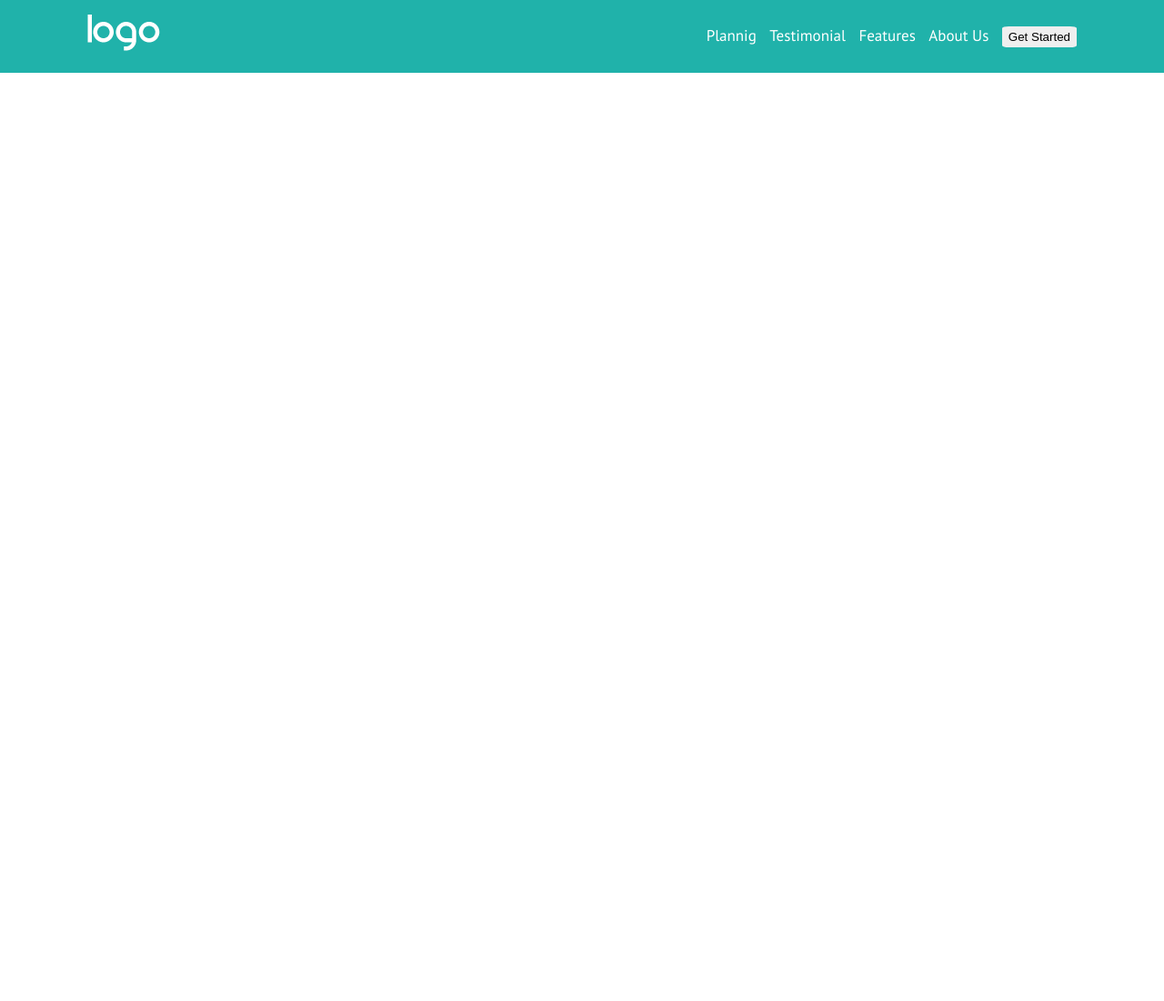
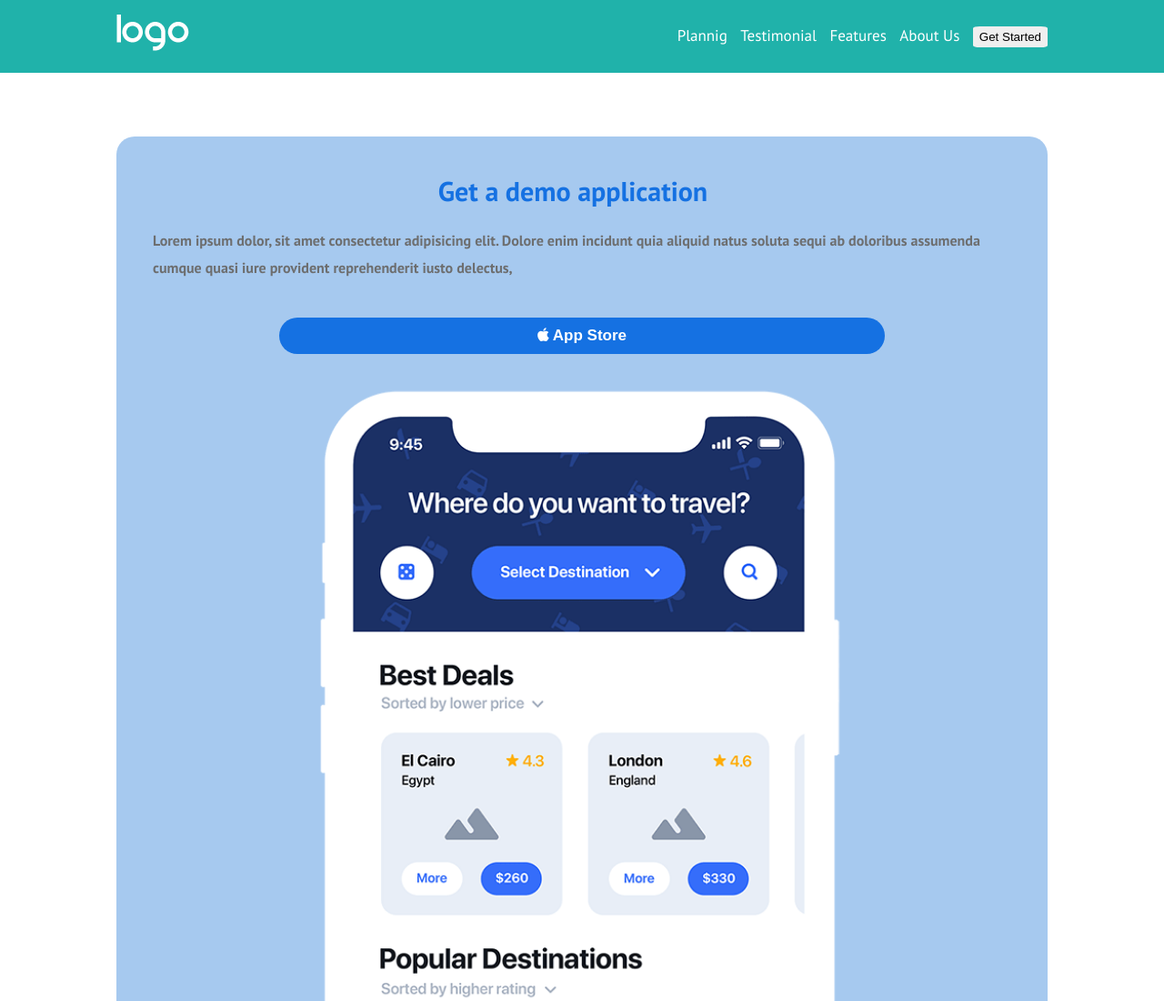
Before and after one commit to jeremy-mazzocco/htmlcss-responsive-layout, a plain HTML site: page index.html in a window 1280 px wide. Shown: the top 1100 px of the page at 91% size. Before the commit the page ends 800 px from the top, so only its background shows below. Drawn offline with Linux system fonts and the light colour scheme.

Commit message:
add first section

```diff
--- a/index.html
+++ b/index.html
@@ -20,7 +20,7 @@
 
     <!-- Header -->
     <header>
-        <div class="container">
+        <div class="container" id="head">
             <nav class="row">
                 <div class="col">
                     <img src="img/logo.png" alt="">
@@ -45,16 +45,70 @@
                     <button>
                         Get Started
                     </button>
-
                 </div>
-
-
             </nav>
         </div>
     </header>
 
     <!-- Main part -->
     <main>
+        <!-- Section 1 - Get a demo -->
+        <section class="container demo">
+            <!-- 1 -->
+            <div class="container acc1">
+                <h2>
+                    Get a demo application
+                </h2>
+                <p>
+                    Lorem ipsum dolor, sit amet consectetur adipisicing elit. Dolore enim incidunt quia aliquid
+                    natus
+                    soluta sequi ab doloribus assumenda cumque quasi iure provident reprehenderit iusto delectus,
+
+                </p>
+                <button>
+                    <i class="fa-brands fa-apple"></i>
+                    App Store
+                </button>
+                <div>
+                    <img src="img/phone.png" alt="alt">
+                </div>
+            </div>
+            <!-- 2 -->
+            <div class="container acc">
+                <i class="fa-solid fa-compass-drafting"></i>
+                <h2>
+                    Web Design
+                </h2>
+                <p>
+                    Lorem ipsum, dolor sit amet consectetur adipisicing elit. Provident reprehenderit porro consectetur,
+                    odit nemo iusto iste odio at, culpa nobis dolor dolorem ratione quidem? Animi minus
+                </p>
+            </div>
+            <!-- 3 -->
+            <div class="container acc">
+                <i class="fa-solid fa-bullhorn"></i>
+                <h2>
+                    Development
+                </h2>
+                <p>
+                    Lorem ipsum, dolor sit amet consectetur adipisicing elit. Provident reprehenderit porro consectetur,
+                    odit nemo iusto iste odio at, culpa nobis dolor dolorem ratione quidem? Animi minus
+                </p>
+            </div>
+            <!-- 4 -->
+            <div class="container acc">
+                <i class="fa-solid fa-bullhorn"></i>
+                <h2>
+                    Branding
+                </h2>
+                <p>
+                    Lorem ipsum dolor sit amet, consectetur adipisicing elit. Magni ipsa doloremque atque commodi earum
+                    maxime non autem aperiam aliquam. Temporibus, laudantium molestias. In laborum eveniet sapiente
+                    delectus eos iste perferendis?
+                </p>
+
+            </div>
+        </section>
 
 
 
@@ -62,9 +116,6 @@
 
     </main>
 
-
-
-
     <footer>
 
     </footer>
--- a/style.css
+++ b/style.css
@@ -18,9 +18,8 @@ body {
  ************************************************/
 
 .container {
-    margin: auto;
-    width: 85%;
-    height: 100%;
+    margin: 0 auto;
+    width: 80%;
     max-width: 1280px;
 
 }
@@ -48,9 +47,73 @@ header {
     z-index: 9;
 }
 
+#head {
+    height: 100%;
+}
+
 #nav-desktop {
     display: none;
 
+}
+
+/* SECTION 1 - Get a demo */
+
+.demo {
+    padding-top: 130px;
+}
+
+.demo>div {
+    background-color: #a6c9ef;
+    text-align: center;
+    border-radius: 20px;
+}
+
+.demo h2 {
+    color: rgb(21, 113, 226);
+    padding-top: 40px;
+    padding-right: 20px;
+    font-size: 30px;
+}
+
+.demo p {
+    color: rgb(109, 110, 111);
+    font-weight: bold;
+    padding: 20px 40px;
+    text-align: left;
+    line-height: 30px;
+}
+
+.demo img {
+    width: 70%;
+}
+
+.demo button {
+    width: 65%;
+    padding: 10px 30px;
+    margin: 20px;
+    color: white;
+    border: none;
+    background-color: rgb(21, 113, 226);
+    border-radius: 20px;
+    font-size: 17px;
+    font-weight: bold;
+}
+
+.acc,
+.acc1 {
+    margin-top: 20px;
+    width: 100%;
+
+}
+
+.acc>i {
+    font-size: 100px;
+    color: rgb(21, 113, 226);
+    padding-top: 20px;
+}
+
+.acc>p {
+    text-align: center;
 }
 
 
@@ -60,7 +123,9 @@ header {
 
 
 /* Media Query TABLET */
-@media all and (min-width: 481px) {}
+@media all and (min-width: 481px) {
+    .demo {}
+}
 
 
 
```
